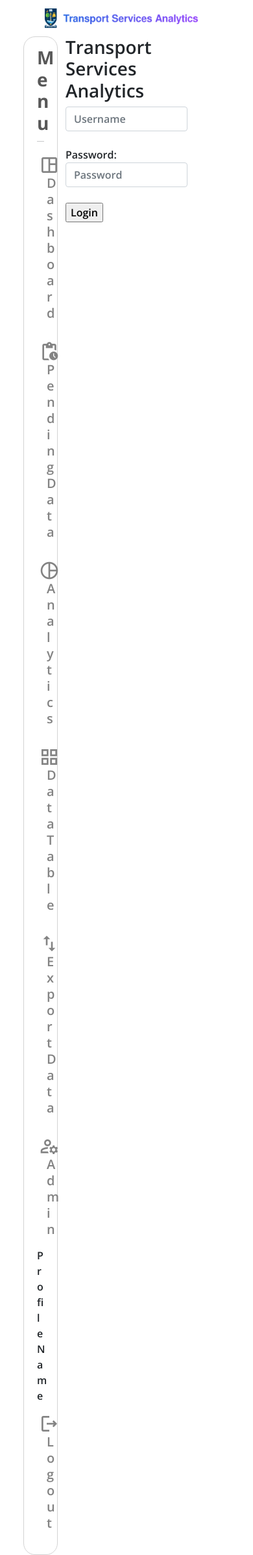
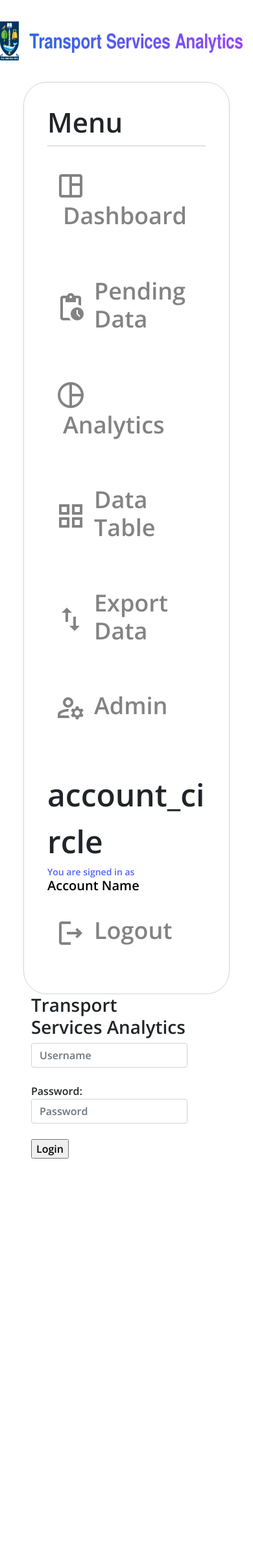
Before and after one commit to ka3b/CS14-main, a Django app: page /main/admin-login/ in a window 390 px wide. Shown: the whole page at 65% size. After the commit the page ends 1783 px from the top, so only its background shows below. Run offline with Django 3.2, Linux system fonts and the light colour scheme.

Commit message:
base.css now responsive

```diff
--- a/django-framework/static/CSS/analytics/base.css
+++ b/django-framework/static/CSS/analytics/base.css
@@ -9,6 +9,8 @@
 
 #bootstrap-overrides span {
   padding: 0;
+  margin: 0;
+  width: auto;
   font-size: 32px;
 }
 
@@ -18,27 +20,33 @@
   border-color: #d3d3d3;
 }
 
-#bootstrap-overrides.card h5 {
+#bootstrap-overrides .card h5 {
   font-size: 20px;
   font-weight: 600;
   display: inline;
 }
 
-#bootstrap-overrides.card h2 {
+#bootstrap-overrides .card h2 {
   font-size: 28px;
   font-weight: 700;
   color: #585858;
 }
 
+#NavLogo {
+  width: auto;
+  height: 30px;
+}
+
 .menu-item {
   padding: 15px;
+  margin: 0;
   color: #838383;
   transition: 100ms ease-out;
 }
 
 .menu-item:hover {
   color: #525252;
-  border-radius: 100px;
+  border-radius: 15px;
   background-color: #eeeeee;
   transition: 100ms ease-out;
 }
@@ -49,3 +57,59 @@
   border-color: #d3d3d3;
   border-radius: 18px;
 }
+
+#signed-in-as {
+    padding: 0;
+    margin: 0;
+    margin-bottom: -4px;
+    font-size: 14px;
+    color: #5162ff;
+}
+
+#account-box {
+    margin: 0;
+    margin-top: 40px;
+}
+
+#profile-picture .profile span {
+    font-size: 20px;
+    margin-right: 20px;
+}
+
+#account-name {
+    padding: 0;
+    margin: 0;
+    font-size: 20px;
+    color: #000000;
+}
+
+@media only screen and (max-device-width: 959px) {
+  #bootstrap-overrides.card h5 {
+    font-size: 36px;
+  }
+
+  #bootstrap-overrides.card h2 {
+    font-size: 42px;
+  }
+
+  #bootstrap-overrides.card {
+    padding: 36px;
+    border-style: solid;
+    border-color: #d3d3d3;
+    border-radius: 36px;
+  }
+
+  #bootstrap-overrides span {
+    font-size: 48px;
+  }
+
+  #NavLogo {
+    width: auto;
+    height: 60px;
+    margin: 20px;
+  }
+
+  .menu-item {
+    padding: 32px 24px 32px 24px;
+  }
+}
--- a/django-framework/templates/main/analytics/base.html
+++ b/django-framework/templates/main/analytics/base.html
@@ -25,19 +25,20 @@
     <link href="https://fonts.googleapis.com/css2?family=Open+Sans:wght@600;700&display=swap" rel="stylesheet">
     <link href="https://fonts.googleapis.com/icon?family=Material+Icons" rel="stylesheet">
     <link href="https://fonts.googleapis.com/icon?family=Material+Icons+Outlined" rel="stylesheet">
+    <link href="https://fonts.googleapis.com/icon?family=Material+Icons+Two+Tone" rel="stylesheet">
 </head>
 <body>
     <nav class="navbar navbar-light">
         <a class="navbar-brand col" href="#">
             <div class="row justify-content-center">
-                <img src="{% static "images/analytics/base/logo.png" %}" style="width: auto; height:30px" class="align-middle align-top" alt=""/>
+                <img src="{% static "images/analytics/base/logo.png" %}" class="align-middle align-top" id="NavLogo" alt=""/>
             </div>
         </a>
     </nav>
 
     <div class="container-full px-5">
         <div class="row">
-            <div class="col-2 card" id="bootstrap-overrides">
+            <div class="col-sm-12 col-lg-3 card" id="bootstrap-overrides">
                 <h2 id="bootstrap-overrides">
                     Menu
                 </h2>
@@ -78,8 +79,16 @@
                         <h5 id="bootstrap-overrides">Admin</h5>
                     </div>
                 </div>
-                <div>
-                    Profile Name
+                <div class="row align-items-center" id="account-box">
+                    <span class="material-icons-two-tone col-2 profile" id="profile-picture">account_circle</span>
+                    <div class="col">
+                        <div class="row">
+                            <p id="signed-in-as">You are signed in as</p>
+                        </div>
+                        <div class="row">
+                            <p id="account-name">Account Name</p>
+                        </div>
+                    </div>
                 </div>
                 <div class="menu-item row align-items-center" onclick="window.location.href='{% url "main:logout" %}'">
                     <span class="material-icons-outlined col-2">logout</span>
```
